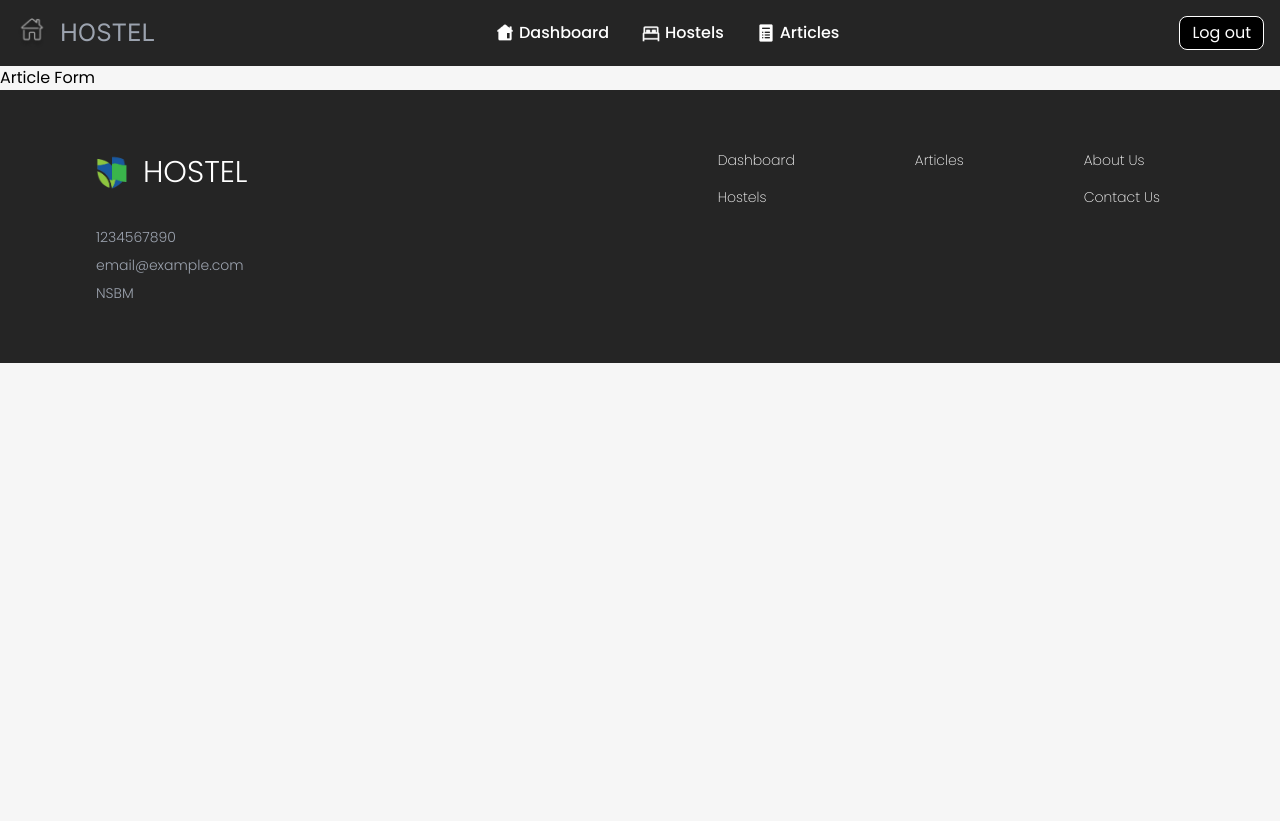
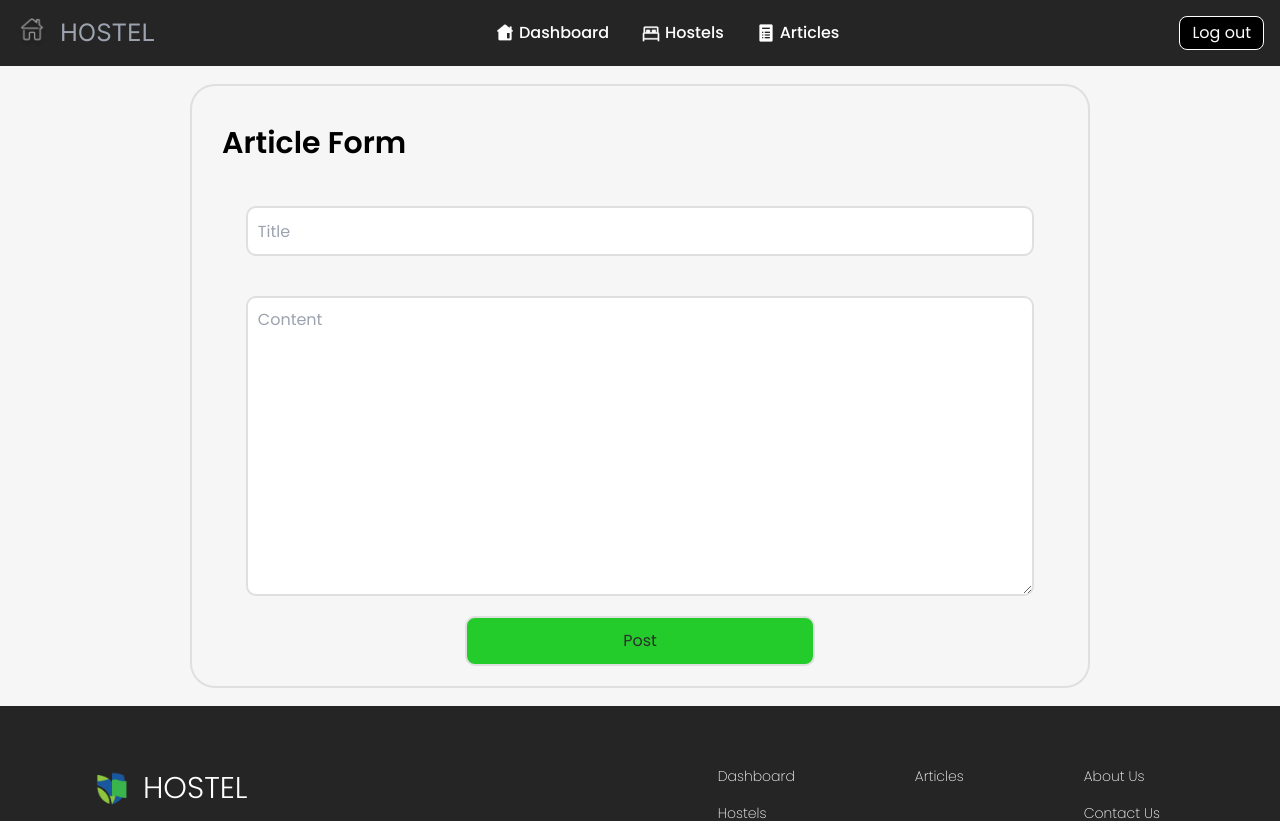
Before and after one commit to RusithTharindu/Campus-Housing-Portal-Frontend, a React (Vite) app in the folder HousingPortalSDT/: page /ArticleForm in a window 1280 px wide. Shown: the top 821 px of the page. Before the commit the page ends 800 px from the top, so only its background shows below. Built offline with nearby package versions, Linux system fonts and the light colour scheme.

Commit message:
article form created

```diff
--- a/HousingPortalSDT/src/components/adminComponents/ArticleCard.jsx
+++ b/HousingPortalSDT/src/components/adminComponents/ArticleCard.jsx
@@ -2,7 +2,7 @@ const ArticleCard = (props) => {
     const {onclick} = props;
 
     return(
-        <div className="space-y-4 mx-auto border-solid shadow-2xl rounded-[15px] m-5 p-5 w-[100%] border-1 mb-[5%] hover:bg-[#eeeeee] ease-in-out duration-300" onClick={onclick}>
+        <div className="space-y-4 cursor-pointer mx-auto border-solid shadow-2xl rounded-[15px] m-5 p-5 w-[100%] border-1 mb-[5%] hover:bg-[#eeeeee] ease-in-out duration-300" onClick={onclick}>
             <p className="mb-4 text-sm">Nov 10, 2024</p>
             <div className="flex justify-between">
                 <h2 className="text-2xl font-bold">What is Consistency ?</h2>
--- a/HousingPortalSDT/src/pages/adminPages/ArticleForm.jsx
+++ b/HousingPortalSDT/src/pages/adminPages/ArticleForm.jsx
@@ -1,7 +1,18 @@
 const ArticleForm = () => {
     return (
-        <div>
-            <h1>Article Form</h1>
+        <div className="h-[80vh] w-[100%] flex justify-center items-center">
+            <div className="w-[900px] h-auto border-2 border-[#dfdfdf] rounded-[25px] px-[10px] py-[20px]">
+                <form action="">
+                    <div className="flex flex-col items-center">
+                        <div className="w-[100%]">
+                            <p className="mt-[15px] m-[20px] font-semibold text-[30px]">Article Form</p>
+                        </div>
+                        <input type="text" placeholder="Title" className="w-[90%] h-[50px] m-[20px] p-[10px] border-2 border-[#dfdfdf] rounded-[10px]" />
+                        <textarea name="" id="" cols="30" rows="10" placeholder="Content" className="w-[90%] h-[300px] m-[20px] p-[10px] border-2 border-[#dfdfdf] rounded-[10px]"></textarea>
+                        <button type="submit" className="w-[40%] h-[50px] p-[10px] border-2 text-[#2D2D2D] border-[#dfdfdf] rounded-[10px] bg-[#24CC2B] hover:opacity-55 active:bg-[#2D2D2D] active:text-[#24CC2B] acti ease-in-out duration-300">Post</button>
+                    </div>
+                </form>
+            </div>
         </div>
     );
 }
--- a/HousingPortalSDT/src/pages/adminPages/UserRegistration.jsx
+++ b/HousingPortalSDT/src/pages/adminPages/UserRegistration.jsx
@@ -1,6 +1,6 @@
 const UserRegistration = () => {
     return(
-        <div className="h-[80vh] w-[100?] flex justify-center items-center">
+        <div className="h-[80vh] w-[100%] flex justify-center items-center">
             <div className="w-[800px] h-[400px] border-2 border-[#dfdfdf] rounded-[25px]">
                 <form action="">
                     <div className="w-[100%] h-[100%] px-10 flex flex-col items-center">
@@ -15,9 +15,9 @@ const UserRegistration = () => {
 
                         <div className="w-[100%] h-[100%]">
                             <p className="font-light text-[18px] mb-[10px]">User Email</p>
-                            <input type="email" name="" id="" placeholder="Email" className="bg-[#E1E1E1] mb-[20px] h-[40px] w-[500px] rounded-[5px] pl-[10px]" required/>
+                            <input type="email" name="" id="" placeholder="Email" className="bg-[#E1E1E1] mb-[20px] h-[40px] w-[100%] rounded-[5px] pl-[10px]" required/>
                             <p className="font-light text-[18px] mb-[10px]">Password</p>
-                            <input type="password" name="" id="" placeholder="Password" className="bg-[#E1E1E1] mb-[20px] h-[40px] w-[500px] rounded-[5px] pl-[10px]" required/>
+                            <input type="password" name="" id="" placeholder="Password" className="bg-[#E1E1E1] mb-[20px] h-[40px] w-[100%] rounded-[5px] pl-[10px]" required/>
                         </div>
                         <input type="button" value="Submit" className="h-[50px] bg-[#24CC2B] w-[100px] rounded-[10px] cursor-pointer text-[#2D2D2D] hover:opacity-60 active:bg-[#2D2D2D] active:text-[#24CC2B] duration-300"/>
                     </div>
--- a/HousingPortalSDT/src/pages/landlordPages/Article.jsx
+++ b/HousingPortalSDT/src/pages/landlordPages/Article.jsx
@@ -3,7 +3,7 @@ import React from "react";
 const Article = () => {
   return (
     <div>
-      <div className="flex space-x-2 ml-[7%] pl-12 pt-8">
+      {/* <div className="flex space-x-2 ml-[7%] pl-12 pt-8">
         <div className="hover:text-blue-500 text-sm">
           <button>dashboard</button>
         </div>
@@ -11,7 +11,7 @@ const Article = () => {
         <div className="text-blue-500 text-sm hover:text-black">
           <button>All users</button>
         </div>
-      </div>
+      </div> */}
       <div className="mx-auto border-solid shadow-2xl rounded-[15px] m-5 p-5 pt w-[70%] border-1 mb-[5%]">
         <div class="flex justify-between">
           <div>
```
